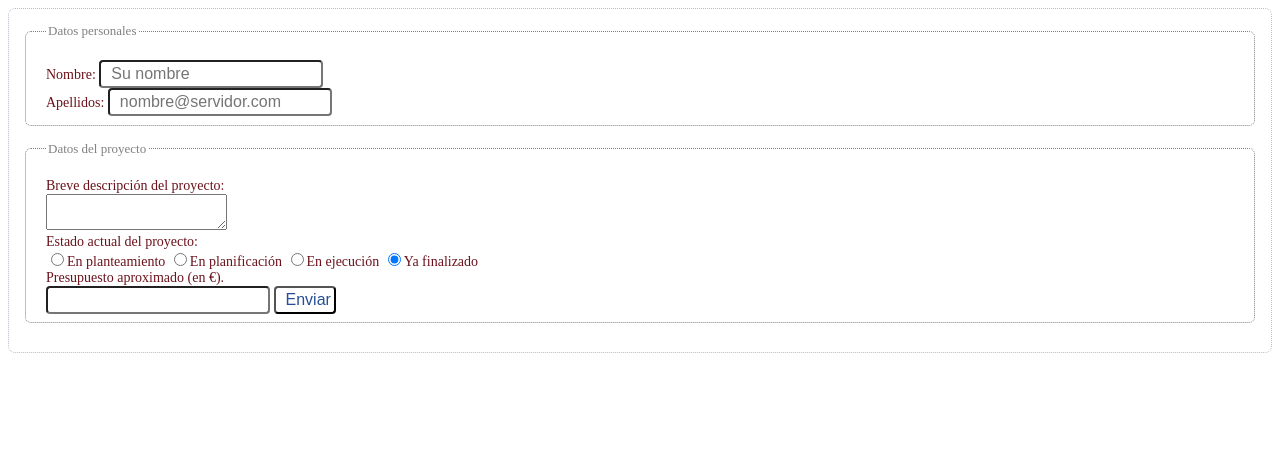
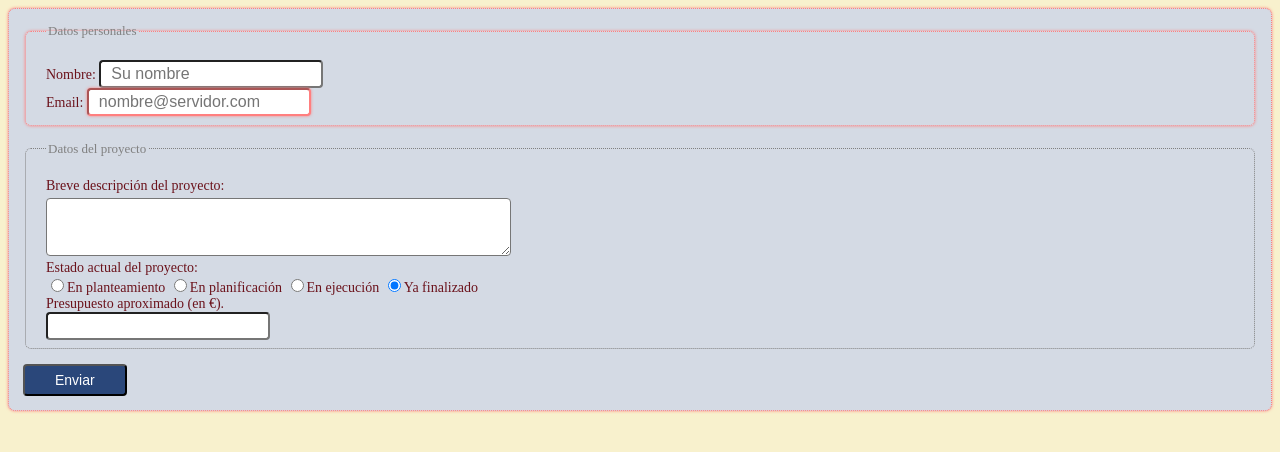
Before and after one commit to Joseeaantoniio22/RelaHtmlCss, a plain HTML site: page ejercicio12.html in a window 1280 px wide. Drawn offline with Linux system fonts and the light colour scheme.

Commit message:
ejercicios

```diff
--- a/ejercicio12.css
+++ b/ejercicio12.css
@@ -1,9 +1,13 @@
+body{
+    background-color: #F8F1CD    ;
+}
 form{
     font-size: 14px;
     color:  #6B121B;
     border: 1px dotted #B8BFCB;
     border-radius: 7px;
     padding: 14px;
+    background-color: #d4dae4;
 }
 fieldset{
     border: 1px dotted grey;
@@ -27,3 +31,41 @@ input{
     padding-left: 10px;
     padding-bottom: 3px;
 }
+input[type="submit"]{
+    padding-top: 6px;
+    padding-bottom: 6px;
+    padding-left: 30px;
+    padding-right: 30px;
+    color: white;
+    background-color: #2A477A;
+    font-size: 14px;
+
+}
+textarea{
+    height: 50px;
+    max-height:200px ;
+    min-height: 50px;
+    width: 450px;
+    max-height: 493px;
+    min-width: 300px;
+    margin-top: 4px;
+    border-radius: 4px;
+    color: #264F96;
+    font-size: 16px;
+    padding-top: 3px;
+    padding-bottom: 3px;
+    padding-right: 3px;
+    padding-left: 10px;
+
+}
+.boton:hover{
+background-color: #5376B2;
+}
+[required]{
+    border-color: #4AA248;
+    box-shadow: 0px 0px 3px #4AA248;
+}
+:invalid{
+    border-color: #FF7F7F;
+    box-shadow: 0px 0px 3px #FF7F7F;
+}
--- a/ejercicio12.html
+++ b/ejercicio12.html
@@ -11,7 +11,7 @@
         <fieldset>
             <legend>Datos personales</legend>
             Nombre: <input type="text" title="Su nombre" placeholder="Su nombre"><br>
-            Apellidos: <input type="text" title="email" placeholder="nombre@servidor.com" required >
+            Email: <input type="text" title="email" placeholder="nombre@servidor.com" required >
         </fieldset>
         <fieldset>
             <legend>Datos del proyecto</legend>
@@ -19,14 +19,14 @@
             <textarea name="descripcion" id="descripcion"></textarea>
             <br>
             Estado actual del proyecto: <br>
-            <input type="radio" name="estado" value="En planteamiento" checked/>En planteamiento
-            <input type="radio" name="estado" value="En planificación" checked/>En planificación
-            <input type="radio" name="estado" value="En ejecución" checked/>En ejecución
-            <input type="radio" name="estado" value="Ya finalizado" checked/>Ya finalizado <br>
+            <input type="radio" name="estado" value="planteamiento" checked/>En planteamiento
+            <input type="radio" name="estado" value="planificación" checked/>En planificación
+            <input type="radio" name="estado" value="ejecución" checked/>En ejecución
+            <input type="radio" name="estado" value="finalizado" checked/>Ya finalizado <br>
             Presupuesto aproximado (en €). <br>
-            <input type="tel" name="Presupuesto"/>
-            <input type="submit" value="Enviar"/>
+            <input type="number" name="Presupuesto"/>
         </fieldset>
+        <input type="submit" value="Enviar" class="boton"/>
     </form>
 
 </body>
```
